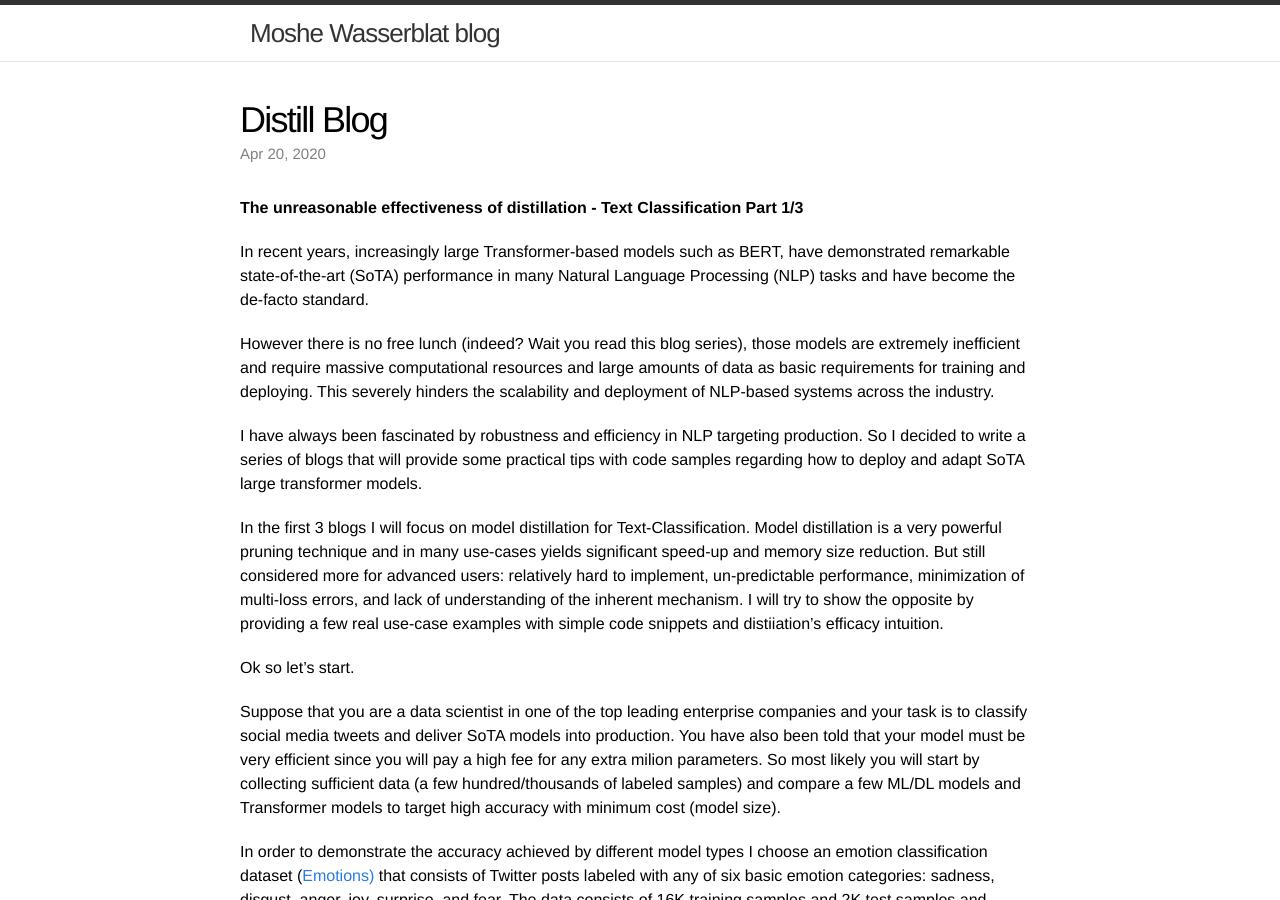
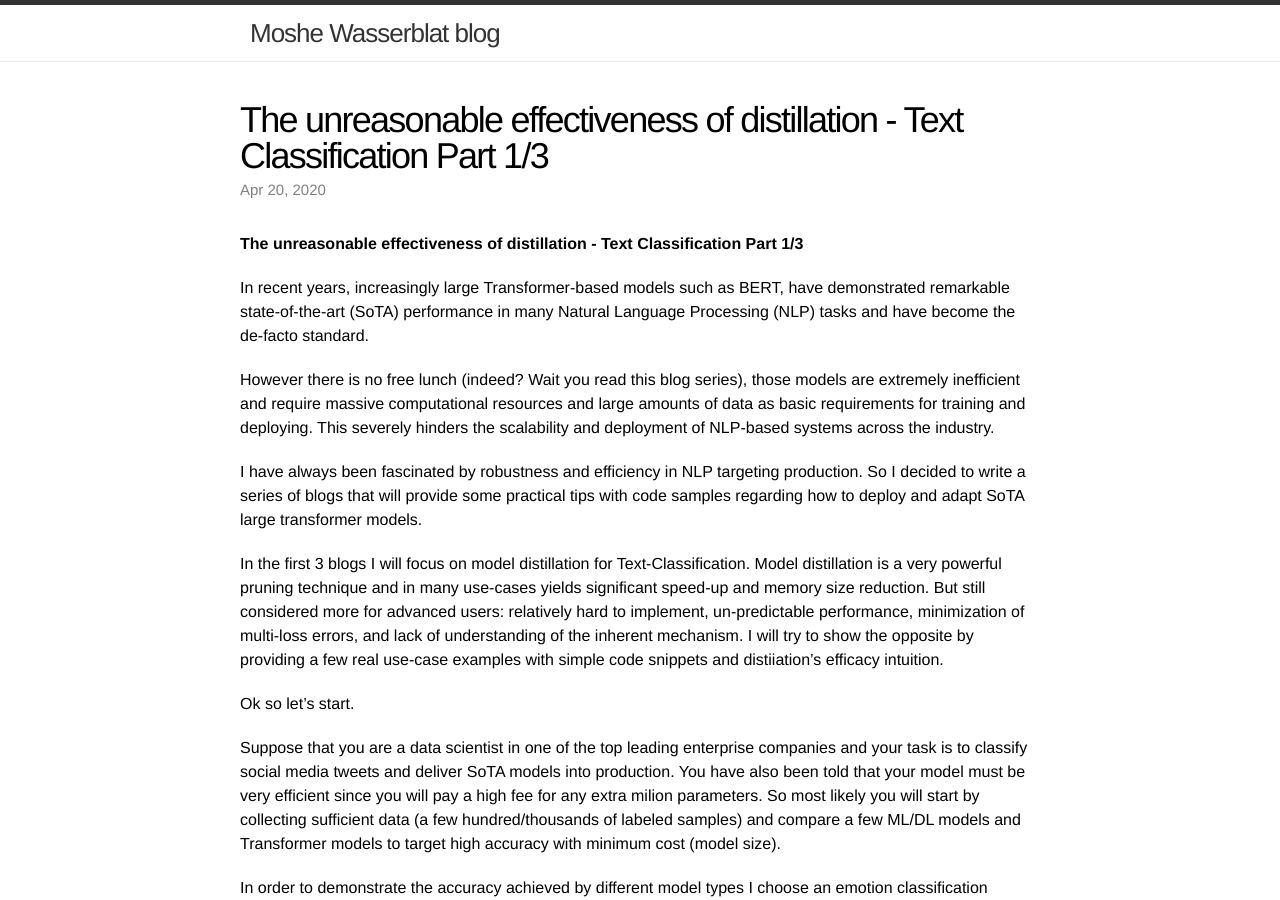
Before and after one commit to MosheWasserb/MosheWasserb.github.io, a Jekyll site: the page built from _posts/2020-04-20-Distill-Blog.md, in a window 1280 px wide and 900 px high. Built offline with Jekyll 4.4.1, drawn with Linux system fonts in a browser that asks for light colours; our own code applies the rules of GitHub Pages for plain Markdown files.

Commit message:
Update 2020-04-20-Distill-Blog.md

```diff
--- a/_posts/2020-04-20-Distill-Blog.md
+++ b/_posts/2020-04-20-Distill-Blog.md
@@ -1,3 +1,9 @@
+---
+layout: post
+title: "The unreasonable effectiveness of distillation - Text Classification  Part 1/3"
+date: 2020-04-20
+---
+
 **The unreasonable effectiveness of distillation - Text Classification  Part 1/3**
 
 In recent years, increasingly large Transformer-based models such as BERT, have demonstrated remarkable state-of-the-art (SoTA) performance in many Natural Language Processing (NLP) tasks and have become the de-facto standard.
```
